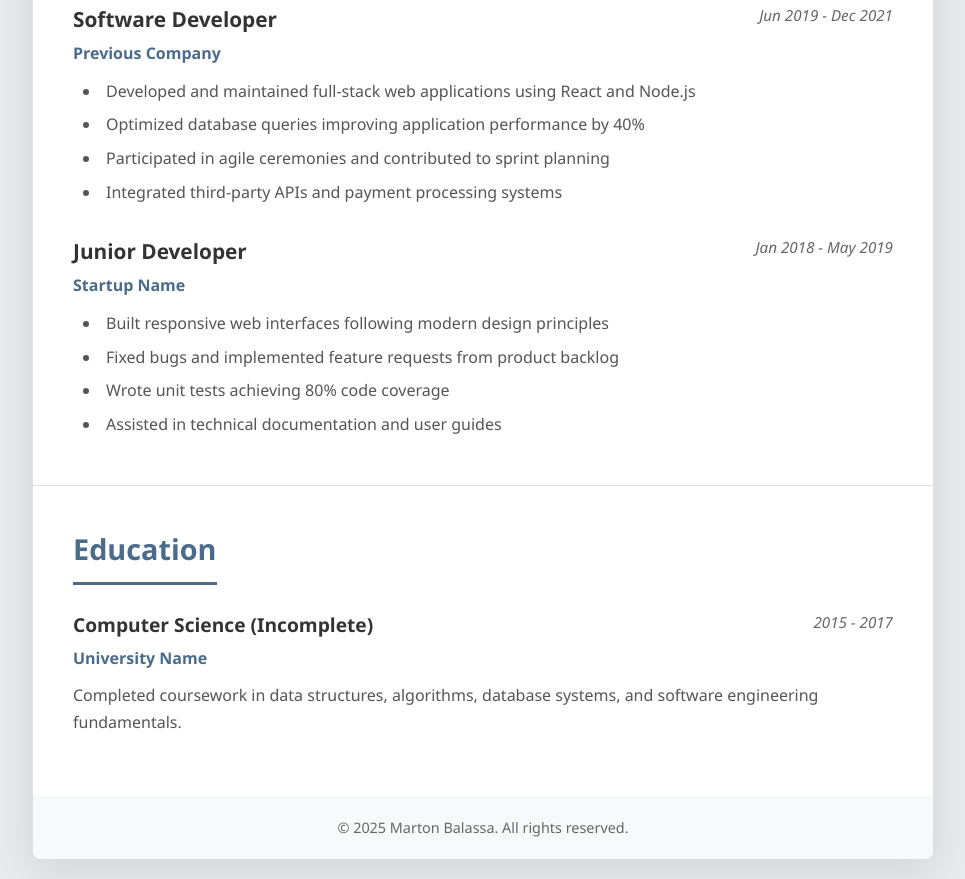
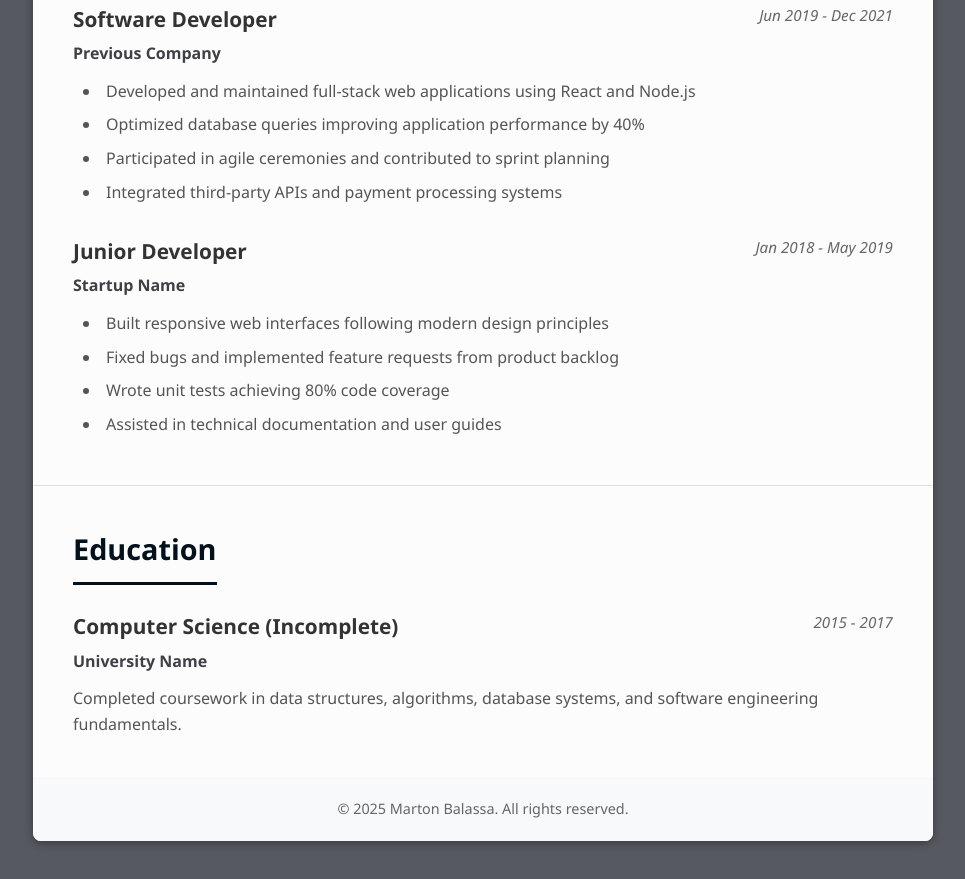
Before and after one commit to BalassaMarton/BalassaMarton.github.io, a plain HTML site: page index.html in a window 1280 px wide. Shown: the part 988-1867 px from the top of the page, without its empty margins (157-1122 px from the left). Drawn offline with Linux system fonts and the light colour scheme.

Commit message:
Blue and clay color palette

```diff
--- a/index.html
+++ b/index.html
@@ -98,15 +98,15 @@
 
         <section class="section">
             <h2 class="section-title">Education</h2>
-            <div class="education-item">
-                <div class="education-header">
+            <div class="experience-item">
+                <div class="experience-header">
                     <div>
-                        <h3 class="degree">Computer Science (Incomplete)</h3>
-                        <p class="institution">University Name</p>
+                        <h3 class="job-title">Computer Science (Incomplete)</h3>
+                        <p class="company">University Name</p>
                     </div>
                     <p class="date">2015 - 2017</p>
                 </div>
-                <p class="education-description">Completed coursework in data structures, algorithms, database systems, and software engineering fundamentals.</p>
+                <p class="responsibilities">Completed coursework in data structures, algorithms, database systems, and software engineering fundamentals.</p>
             </div>
         </section>
 
--- a/styles.css
+++ b/styles.css
@@ -9,7 +9,7 @@ body {
     font-family: 'Segoe UI', Tahoma, Geneva, Verdana, sans-serif;
     line-height: 1.6;
     color: #333;
-    background: #e8eaed;
+    background: #575960;
     min-height: 100vh;
     padding: 20px;
 }
@@ -18,15 +18,15 @@ body {
 .container {
     max-width: 900px;
     margin: 0 auto;
-    background: white;
-    box-shadow: 0 10px 40px rgba(0, 0, 0, 0.1);
+    background: #FCFCFC;
+    box-shadow: 0 2px 8px rgba(0, 0, 0, 0.35);
     border-radius: 8px;
     overflow: hidden;
 }
 
 /* Header */
 .header {
-    background: #4a6b8a;
+    background: #052439;
     color: white;
     padding: 50px 40px;
     text-align: center;
@@ -78,10 +78,10 @@ body {
 
 .section-title {
     font-size: 1.8rem;
-    color: #4a6b8a;
+    color: #02111B;
     margin-bottom: 25px;
     padding-bottom: 10px;
-    border-bottom: 3px solid #4a6b8a;
+    border-bottom: 3px solid #02111B;
     display: inline-block;
 }
 
@@ -94,7 +94,7 @@ body {
 }
 
 .skill-item {
-    background: #5a7a9a;
+    background: #30292F;
     color: white;
     padding: 15px 20px;
     border-radius: 6px;
@@ -127,7 +127,7 @@ body {
 }
 
 .company {
-    color: #4a6b8a;
+    color: #3F4045;
     font-weight: 600;
     font-size: 1rem;
 }
@@ -148,35 +148,6 @@ body {
 .responsibilities li {
     margin-bottom: 8px;
     padding-left: 10px;
-}
-
-/* Education */
-.education-item {
-    margin-bottom: 20px;
-}
-
-.education-header {
-    display: flex;
-    justify-content: space-between;
-    align-items: flex-start;
-    margin-bottom: 10px;
-    gap: 20px;
-}
-
-.degree {
-    font-size: 1.2rem;
-    color: #333;
-    margin-bottom: 5px;
-}
-
-.institution {
-    color: #4a6b8a;
-    font-weight: 600;
-}
-
-.education-description {
-    color: #555;
-    line-height: 1.7;
 }
 
 /* Footer */
@@ -233,8 +204,7 @@ body {
         grid-template-columns: repeat(auto-fill, minmax(180px, 1fr));
     }
 
-    .experience-header,
-    .education-header {
+    .experience-header {
         flex-direction: column;
         gap: 5px;
     }
@@ -280,13 +250,13 @@ body {
     }
 
     .header {
-        background: #4a6b8a;
+        background: #5a7a6a;
         -webkit-print-color-adjust: exact;
         print-color-adjust: exact;
     }
 
     .skill-item {
-        background: #5a7a9a;
+        background: #6a8a7a;
         -webkit-print-color-adjust: exact;
         print-color-adjust: exact;
     }
```
